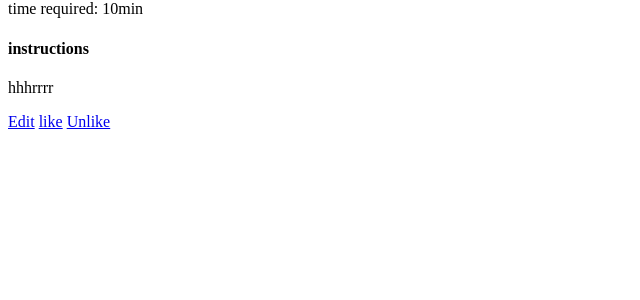
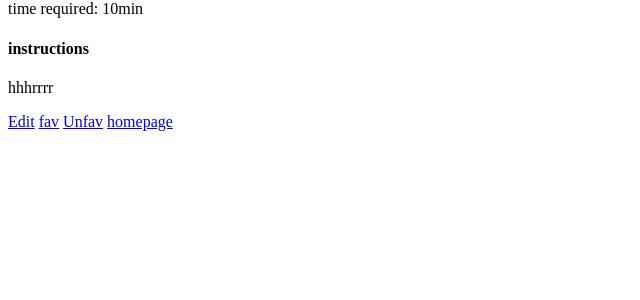
Before and after one commit to rhami223/recipebox, a Django app: page /recipes/1/ in a window 1280 px wide. Shown: the part 222-522 px from the top of the page, without its empty margins (0-640 px from the left). Run offline with Django 3.2, Linux system fonts and the light colour scheme; data comes from the database, SQL or seed files in the repository; both versions use the stored data as it was after the commit; parts of the project's set-up code (start-up, migrations or seed data) failed here and were passed over.

Commit message:
like button, user authentication working

```diff
--- a/recipebox/urls.py
+++ b/recipebox/urls.py
@@ -28,8 +28,8 @@ path('addauthor/', views.add_author),
 path('addrecipe/', views.add_recipe),
 path('login/', views.login_view, name="loginview"),
 path('logout/', views.logout_view, name="logout"),
-path('favorite_view/<int:fav_id>', views.favorite_view, name="like"),
-path('unfavorite_view/<int:unfav_id', views.unfavorite_view, name="unlike"),
+path('favorite_view/<int:fav_id>/', views.favorite_view, name="fav"),
+path('unfavorite_view/<int:unfav_id>/', views.unfavorite_view, name="unfav"),
 path('admin/', admin.site.urls),
 
 
--- a/recipebox_app/models.py
+++ b/recipebox_app/models.py
@@ -22,7 +22,7 @@ class Author(models.Model):
     name = models.CharField(max_length=80)
     bio = models.TextField()
     user = models.OneToOneField(User, on_delete=models.CASCADE)
-    favorite = models.ManyToManyField('Recipe', related_name='favorite', symmetrical=False)
+    favorite = models.ManyToManyField('Recipe', related_name='favorite',blank=True, symmetrical=False)
 
     def __str__(self):
         return self.name
--- a/recipebox_app/views.py
+++ b/recipebox_app/views.py
@@ -16,9 +16,10 @@ def recipe_detail_view(request, recipe_id):
     return render(request, 'recipedetail.html', {"recipe": recipe_list})
 
 def author_detail_view(request, author_id):
-    author = Author.objects.filter(id= author_id).first()
-    recipe = Recipe.objects.filter(author=author.id)
-    return render(request, "authordetail.html", {"author": author, 'recipes': recipe})
+    wanted_author = Author.objects.filter(id=author_id).first()
+    recipe = Recipe.objects.filter(author=wanted_author.id)
+    fav_list = wanted_author.favorite.all()
+    return render(request, "authordetail.html", {"author": wanted_author, 'recipes': recipe, "favorites": fav_list})
 
 @login_required
 def add_author(request):
@@ -63,42 +64,45 @@ def add_recipe(request):
 @login_required
 def edit_recipe_view(request, recipe_id):
     recipe = Recipe.objects.get(id=recipe_id)
-    if request.method == "POST":
-        form = AddRecipe(request.POST)
-        if form.is_valid():
-            data = form.cleaned_data
-            recipe.title=data["title"]
-            recipe.author=data["author"]
-            recipe.time_required=data["time_required"]
-            recipe.description=data["description"]
-            recipe.instructions=data["instructions"]
-            recipe.save()
-            return HttpResponseRedirect(reverse('recipe_detail_view', args=[recipe.id]))
-    data = {
-        "title": recipe.title,
-        "author": recipe.author,
-        "time_required": recipe.time_required,
-        "description": recipe.description,
-        "instructions": recipe.instructions
+    if request.user.is_staff or request.user.author.id == recipe.author.id:
+        if request.method == "POST":
+            form = AddRecipe(request.POST)
+            if form.is_valid():
+                data = form.cleaned_data
+                recipe.title=data["title"]
+                recipe.author=data["author"]
+                recipe.time_required=data["time_required"]
+                recipe.description=data["description"]
+                recipe.instructions=data["instructions"]
+                recipe.save()
+                return HttpResponseRedirect(reverse('recipe_detail_view', args=[recipe.id]))
+        data = {
+            "title": recipe.title,
+            "author": recipe.author,
+            "time_required": recipe.time_required,
+            "description": recipe.description,
+            "instructions": recipe.instructions
 
-    }
-    form = AddRecipe(initial=data)
-    return render(request, "generic_form.html", {"form": form})
+        }
+        form = AddRecipe(initial=data)
+        return render(request, "generic_form.html", {"form": form})
+    return HttpResponseRedirect(reverse('homepage', args=[recipe.id]))
+
 
 
 def favorite_view(request, fav_id):
-    signed_in_user = Author.objects.get(username=request.user.username)
-    add_fav_recipe = Author.objects.filter(id=fav_id).first()
-    signed_in_user.favorite.add(add_fav_recipe)
-    signed_in_user.save()
+    current_author = Author.objects.filter(user__id=request.user.id).first()
+    add_fav_recipe = Recipe.objects.filter(id=fav_id).first()
+    current_author.favorite.add(add_fav_recipe)
+    current_author.save()
     return HttpResponseRedirect(request.META.get('HTTP_REFERER', '/'))
 
 
 def unfavorite_view(request, unfav_id):
-    signed_in_user = Author.objects.get(username=request.user.username)
-    un_fav_recipe = Author.objects.filter(id=unfav_id).first()
-    signed_in_user.favorite.remove(un_fav_recipe)
-    signed_in_user.save()
+    current_author = Author.objects.filter(user__id=request.user.id).first()
+    un_fav_recipe = Recipe.objects.filter(id=unfav_id).first()
+    current_author.favorite.remove(un_fav_recipe)
+    current_author.save()
     return HttpResponseRedirect(request.META.get('HTTP_REFERER', '/'))
 
 
--- a/templates/recipedetail.html
+++ b/templates/recipedetail.html
@@ -8,5 +8,6 @@
 <p>{{recipe.instructions}}</p>
 
 <a href="/edit_recipe_view/{{recipe.id}}/edit/">Edit</a>
-<a href="/follow_view/{{current_user.id}}/">like</a>
-<a href="/unfollow_view/{{current_user.id}}/">Unlike</a>
+<a href="/favorite_view/{{recipe.id}}/">fav</a>
+<a href="/unfavorite_view/{{recipe.id}}/">Unfav</a>
+<a href="/">homepage</a>
```
Also changed, not shown: templates/authordetail.html (+7 -0 lines), db.sqlite3, recipebox_app/migrations/0001_initial.py, recipebox_app/migrations/0002_auto_20200911_1752.py.
